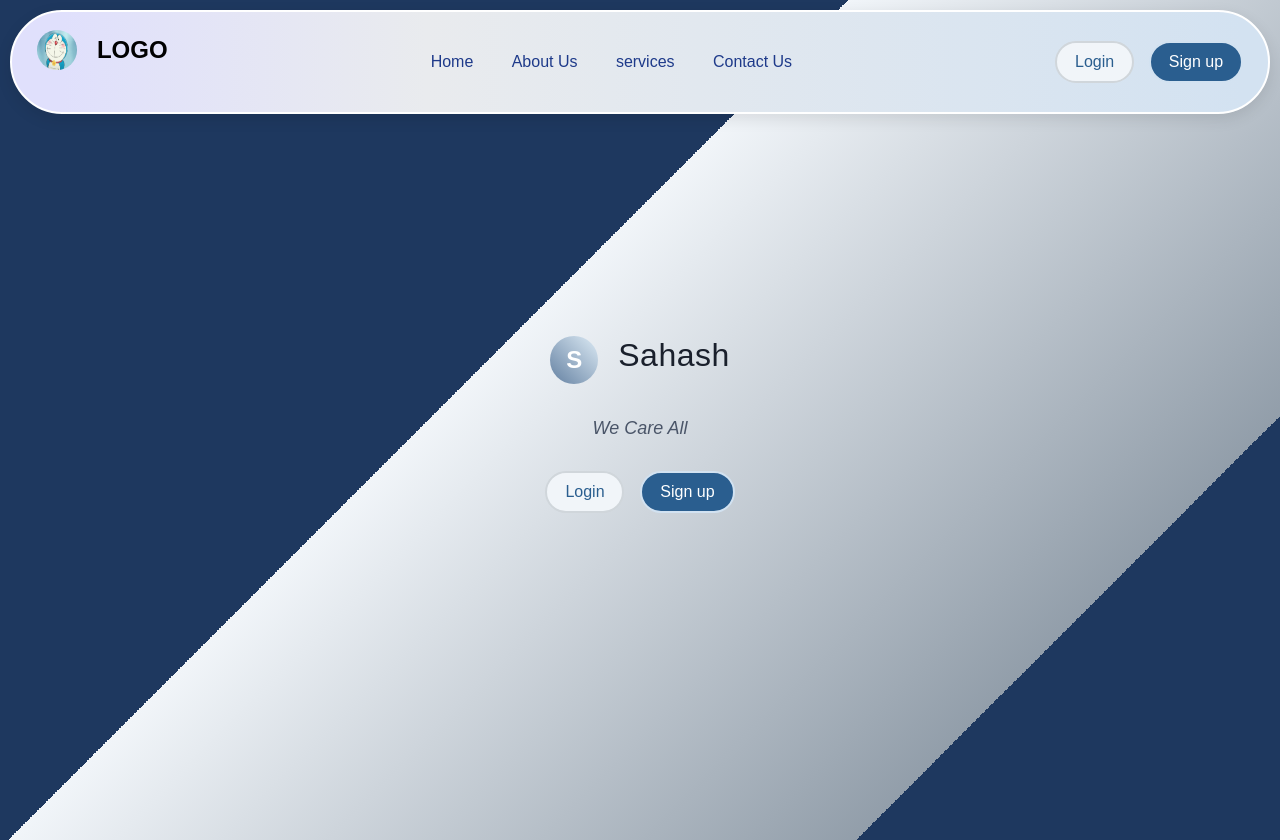
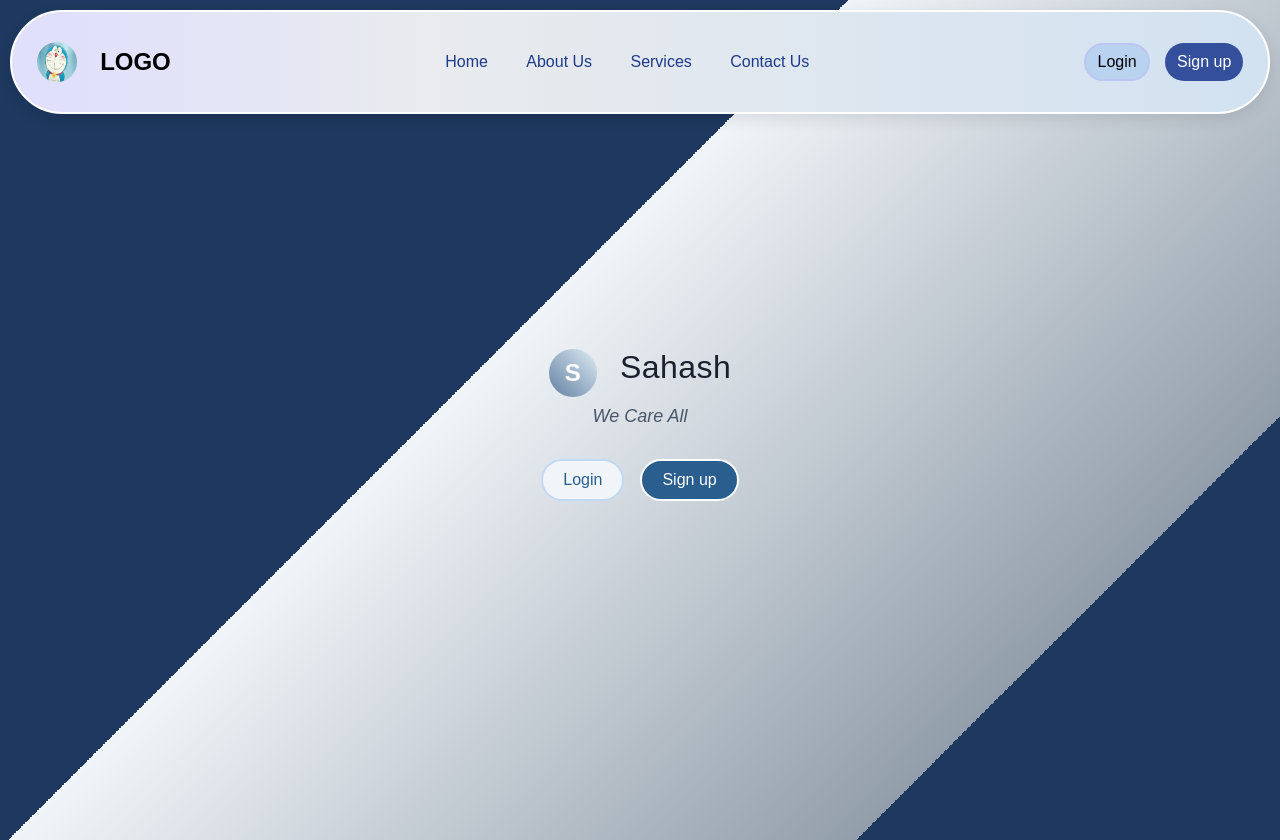
Before and after one commit to TaranKhangan/QuizAPP, a React (Create React App) app: page / in a window 1280 px wide. Built offline with nearby package versions, Linux system fonts and the light colour scheme.

Commit message:
Aligned the navbar's items and styled the home.css

```diff
--- a/src/Components/Home/Home.css
+++ b/src/Components/Home/Home.css
@@ -74,39 +74,50 @@
     display: flex;
     gap: 1rem;
     justify-content: center;
-    flex-wrap: wrap;
+    flex-wrap: nowrap;
+    overflow-x : auto;
+    white-space: nowrap;
 
   }
 
-  /*
+
+ button {
+  padding: 0.65rem 0.725rem ;
+  border-radius: 4rem !important;
+  font-size: 1rem;
+  cursor: pointer;
+  transition: all 0.3s ease;
+}
   .container .login-btn {
     background: #f1f5f9;
-    color: #0E1F2F;
-    border: 2px solid #0E1F2F;
+    color: #2a5e8f ;
+    border: 2px solid rgb(192, 218, 243) ;
+    transition: all 0.3s ease;
 }
 
 .container .login-btn:hover {
-    background: #0E1F2F;
+    background: #2a5e8f ;
     transform: translateY(-0.125rem);
-    box-shadow: 0 0.25rem 0.75rem rgba(0, 0, 0, 0.2);
+    box-shadow: 0 2px 5px rgba(0, 0, 0, 0.2);
 }
 
 .container .signup-btn {
-    background: #0E1F2F;
+    background: #2a5e8f ;
     color: white;
     border: 2px solid #ffffff;
+    transition: all 0.3s ease;
 }
 
 .container .signup-btn:hover {
-    background: rgb(36, 54, 71);
+    background: #4675a0 ;
     color: white;
     transform: translateY(-0.125rem);
     box-shadow: 0 0.25rem 0.75rem rgba(0, 0, 0, 0.2);
 }
-  */
+  /*
  button {
     padding: 0.65rem 1.12rem !important;
-    border: 2px solid rgb(208, 214, 219) !important;/*********/
+    border: 2px solid rgb(208, 214, 219) !important;
     border-radius: 4rem !important;
     font-size: 1rem;
     cursor: pointer;
@@ -114,8 +125,8 @@
   }
 
   .login-btn {
-    background: #f1f5f9 !important;/*********/
-    color: #2a5e8f !important;/****/
+    background: #f1f5f9 !important;
+    color: #2a5e8f !important;
     border: 2px solidrgb(184, 199, 212) !important;
 
   }
@@ -132,7 +143,7 @@
     border: 2px solid rgb(210, 226, 241) !important;
   }
   .signup-btn:hover {
-    background:rgb(70, 117, 160) !important;
+    background:#4675a0 !important;
     color: white !important;
     transform: translateY(-0.125rem) !important;
     box-shadow: 0 0.25rem 0.75rem rgba(0, 0, 0, 0.2) !important;
@@ -201,11 +212,11 @@
     button {
       padding: 0.5rem 1.25rem;
       font-size: 0.75rem;
-      width: 100%; /* Full-width buttons on small screens */
+
     }
 
     .buttons {
-      flex-direction: column;
+
       gap: 0.75rem;
     }
   }
--- a/src/Components/Navbar/Navbar.css
+++ b/src/Components/Navbar/Navbar.css
@@ -10,8 +10,8 @@
     top: 0;
     width: calc(100% - 20px); /* 10px margin on each side */
     margin: 0.624rem;
-    background: hsl(120, 3.70%, 94.70%);
-    background: linear-gradient(90deg, rgb(224, 224, 252) 4%, rgb(233, 235, 238) 33%, rgb(211, 226, 241) 98%);
+    background: #f1f2f1;
+    background: linear-gradient(90deg, #e0e0fc 4%, #e9ebee 33%, #d3e2f1 98%);
     display: flex;
     justify-content: space-between;
     align-items: center;
@@ -25,7 +25,8 @@
   .logo-container {
     display: flex;
     align-items: center;
-    gap: 1.25rem;
+    gap: 1.45rem;
+    margin : 0;
   }
 
   .nav-logo {
@@ -96,22 +97,24 @@
   }
 
   .login-btn {
-    padding: 0.5rem 1.25rem;
-    border: none;
-    background-color:rgb(107, 162, 224);
+    padding: 0.5rem 0.735rem;
+    border: 2px solid rgb(186, 199, 240);
+    background-color:rgb(184, 210, 240);
     border-radius: 1.25rem;
     cursor: pointer;
     font-weight: 500;
-    transition: all 0.3s ease;
+    transition: transform 0.3s ease, box-shadow 0.3s ease;
   }
 
   .login-btn:hover {
-    background-color:rgb(108, 158, 219);
+    background-color:rgb(60, 94, 136);
     color: white;
+    transform: translateY(-0.125rem);
+    box-shadow: 0 0.25rem 0.75rem rgba(0, 0, 0, 0.2);
   }
 
   .signup-btn {
-    padding: 0.5rem 1.25rem;
+    padding: 0.5rem 0.735rem;
     border: none;
     background-color:rgb(52, 79, 155);
     color: white;
@@ -123,6 +126,8 @@
 
   .signup-btn:hover {
     background-color:rgb(35, 102, 209);
+    transform: translateY(-0.125rem);
+    box-shadow: 0 0.25rem 0.75rem rgba(0, 0, 0, 0.2);
   }
 
   /* Menu Icon Styles */
--- a/src/Components/Navbar/Navbar.js
+++ b/src/Components/Navbar/Navbar.js
@@ -33,7 +33,7 @@ const Navbar = () => {
           <li>
             <a href='#home'>Home</a></li>
           <li><a href='#about'>About Us</a></li>
-          <li><a href='#services'>services</a></li>
+          <li><a href='#services'>Services</a></li>
           <li><a href='#contact'>Contact Us</a></li>
         </ul>
       </div>
```
